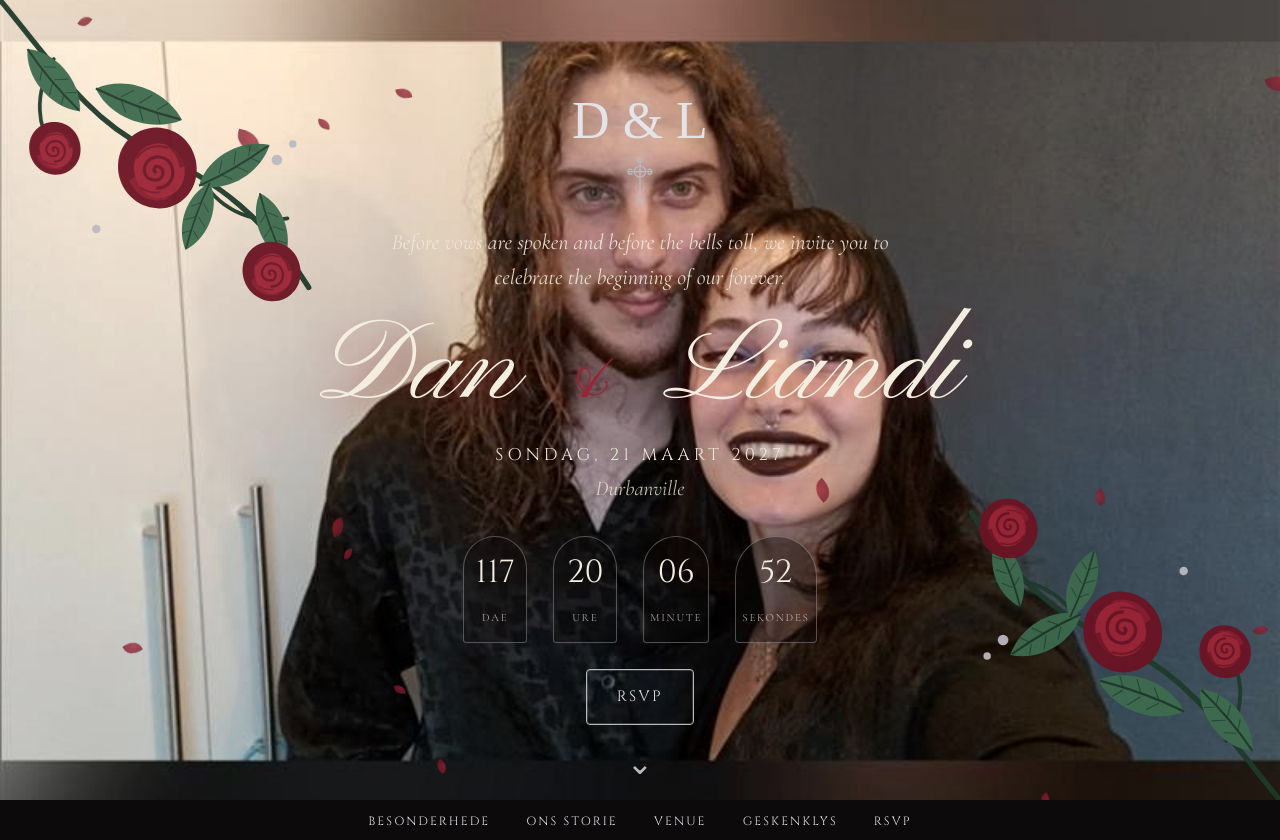
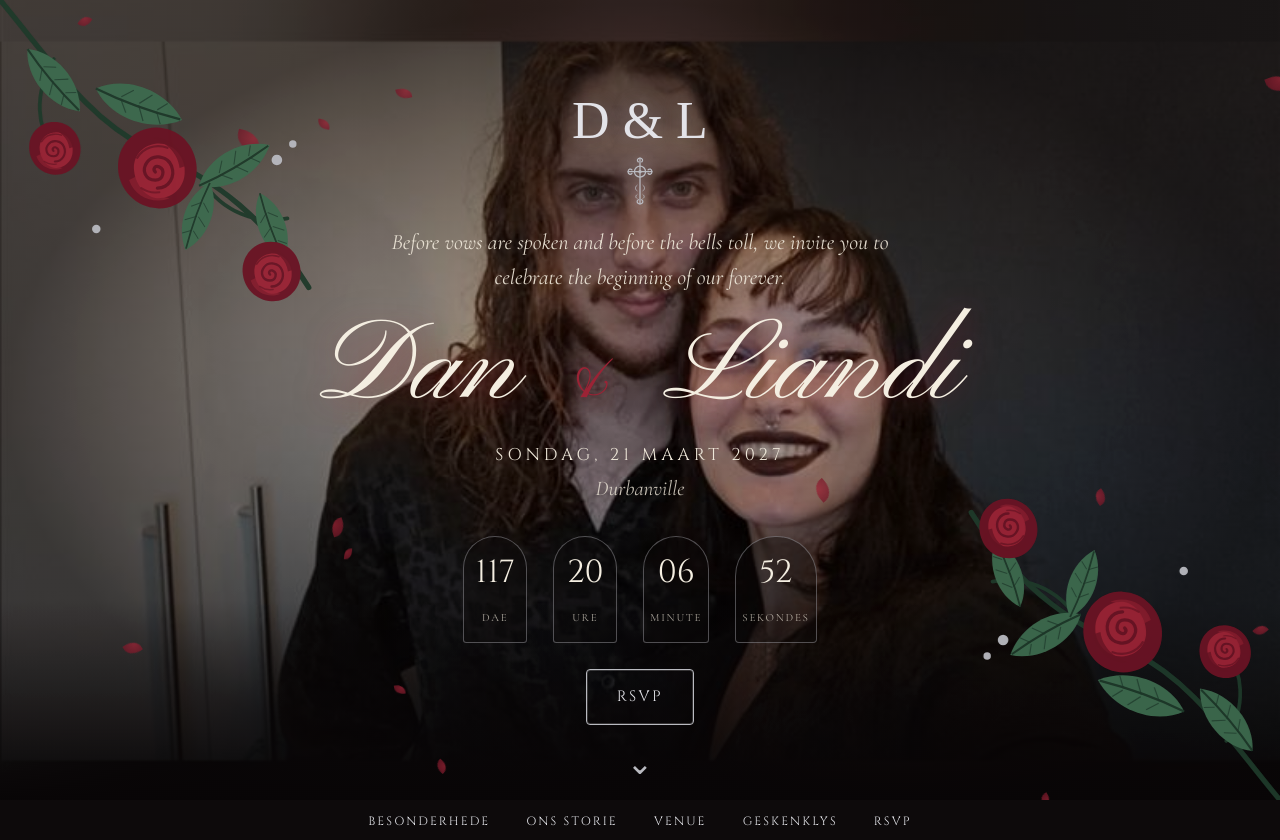
Before and after one commit to lili-bear/dan-en-liandi-troue, a plain HTML site: page index.html in a window 1280 px wide. Shown: the top 840 px of the page. Drawn offline with nearby package versions, Linux system fonts and the light colour scheme; a web font is replaced by a local one.

Commit message:
Update style.css

```diff
--- a/style.css
+++ b/style.css
@@ -154,9 +154,9 @@ a { color: inherit; }
   content: ""; position: absolute; inset: 0;
   background:
     radial-gradient(ellipse at center,
-    rgb(14 11 12 / .30) 30%, // .x is the intensity, x% is the position.
-    rgb(14 11 12 / .65) 70%),
-    linear-gradient(to bottom, transparent 75%, var(--black)); // x% is where the img starts fading to black.
+    rgb(14 11 12 / .30) 20%, /* .x is the intensity, x% is the position.*/
+    rgb(14 11 12 / .75) 70%),
+    linear-gradient(to bottom, transparent 75%, var(--black)); /* x% is where the img starts fading to black.*/
 }
 /*.hero__inner { text-shadow: 0 1px 14px rgba(14,11,12,.75); }*/
 .hero__inner { position: relative; z-index: 2; max-width: 720px; animation: rise 1.6s ease both; }
```
